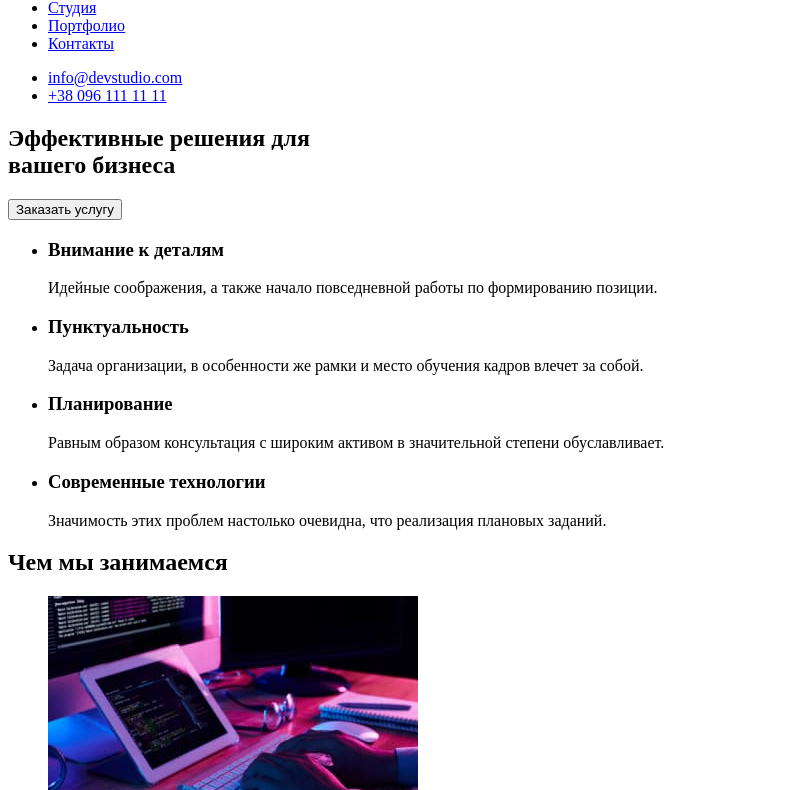
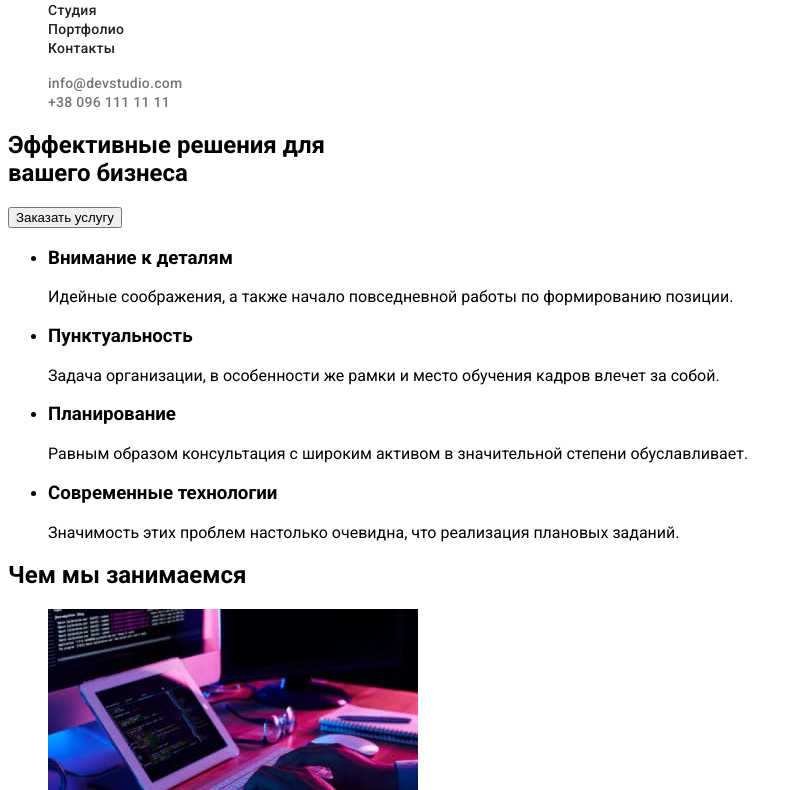
Before and after one commit to ira-panchyshyn/goit-markup-hw-02, a plain HTML site: page index.html in a window 1280 px wide. Shown: the part 43-833 px from the top of the page, without its empty margins (0-802 px from the left). Drawn offline with Linux system fonts and the light colour scheme.

Commit message:
added styling for header

```diff
--- /dev/null
+++ b/css/styles.css
@@ -0,0 +1,54 @@
+:root {
+    --main-title-color: #FFFFFF;
+    --second-title-color: #212121;
+    --main-text-color: #757575;
+    --second-text-color: color: rgba(255, 255, 255, 0.6);
+    --accent-color: #2196F3;
+    --main-btn-color: #212121;
+    --second-btn-color: #FFFFFF;
+    --header-text-color: #212121;
+}
+
+body {
+    font-family: "Roboto";
+}
+
+.list {
+    list-style: none;
+}
+
+.link {
+    text-decoration: none;
+}
+
+.link:hover,.link:focus {
+    color: var(--accent-color);
+}
+
+.header {
+    background-color: #FFFFFF;
+}
+
+.header-link {
+    font-weight: 500;
+    font-size: 14px;
+    line-height: 1.14;
+    letter-spacing: 0.02em;
+    color: var(--header-text-color);
+}
+
+.header-mail {
+    font-weight: 500;
+    font-size: 14px;
+    line-height: 1.14;
+    letter-spacing: 0.02em;
+    color: var(--main-text-color);
+}
+
+.header-phone {
+    font-weight: 500;
+    font-size: 14px;
+    line-height: 1.14;
+    letter-spacing: 0.02em;
+    color: var(--main-text-color);
+}
--- a/index.html
+++ b/index.html
@@ -3,30 +3,36 @@
 
 <head>
     <title>Studio</title>
+    <link rel="preconnect" href="https://fonts.googleapis.com">
+    <link rel="preconnect" href="https://fonts.gstatic.com" crossorigin>
+    <link
+        href="https://fonts.googleapis.com/css2?family=Raleway:wght@700&family=Roboto:wght@400;500;700;900&display=swap"
+        rel="stylesheet">
+    <link rel="stylesheet" href="css/styles.css">
 </head>
 
 <body>
-    <header>
-        <nav>
-            <a href="/">WebStudio</a>
-            <ul>
-                <li>
-                    <a href="/studio.html">Студия</a>
+    <header class="header">
+        <nav class="header-navigation">
+            <a href="/" class="header-logo">WebStudio</a>
+            <ul class="list header-list">
+                <li class="header-item">
+                    <a class="link header-link" href=" /studio.html">Студия</a>
                 </li>
-                <li>
-                    <a href="/portfolio.html">Портфолио</a>
+                <li class="header-item">
+                    <a class="link header-link" href=" /portfolio.html">Портфолио</a>
                 </li>
-                <li>
-                    <a href="/contacts.html">Контакты</a>
+                <li class="header-item">
+                    <a class="link header-link" href=" /contacts.html">Контакты</a>
                 </li>
             </ul>
         </nav>
-        <ul>
+        <ul class="list">
             <li>
-                <a href="mailto:info@devstudio.com">info@devstudio.com</a>
+                <a class="link header-mail" href="mailto:info@devstudio.com">info@devstudio.com</a>
             </li>
             <li>
-                <a href="tel:+380961111111">+38 096 111 11 11</a>
+                <a class="link header-phone" href="tel:+380961111111">+38 096 111 11 11</a>
             </li>
         </ul>
     </header>
```
Also changed, not shown: portfolio.html (added, +15 -0 lines), 1 other file.
